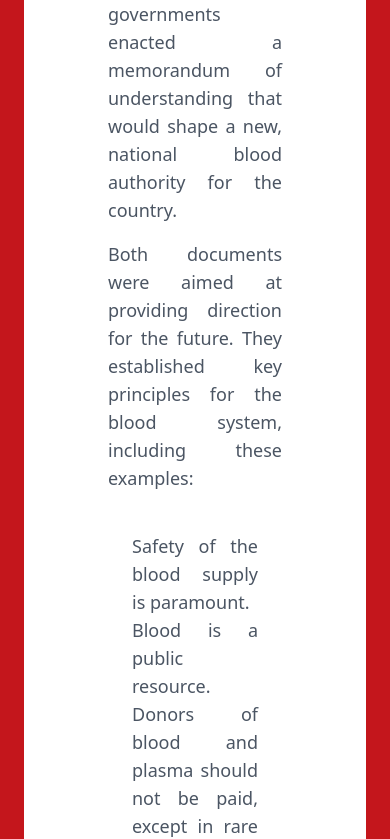
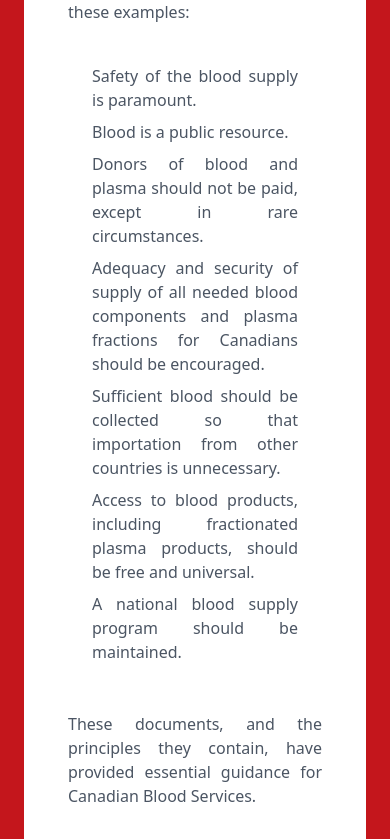
Before and after one commit to team-solvers-kpr/project-cn-blood-service, a React (Create React App) app: page /about-Us in a window 390 px wide. Shown: the part 2707-3546 px from the top of the page. Built offline with nearby package versions, Linux system fonts and the light colour scheme; what tw-elements would draw is missing.

Commit message:
responsive update for who we are

```diff
--- a/src/components/Pages/AboutUs/LastRedPart.js
+++ b/src/components/Pages/AboutUs/LastRedPart.js
@@ -6,22 +6,22 @@
 const LastRedPart = () => {
   return (
     <div className="mb-4  lg:px-16 py-6 " style={{backgroundColor:'#C4161C'}}>
-      <div className="lg:flex p-10">
+      <div className="lg:flex lg:p-10 p-4">
      <div className="lg:px-16">
-     <h1 className="text-3xl font-bold text-justify mb-10 text-gray-100">Our governance</h1>
+     <h1 className="text-3xl font-bold text-justify lg:mb-10 mb-6 text-gray-100">Our governance</h1>
       <p className="text-base  text-justify mb-4 text-gray-100">We function as an independent, not-for-profit organization that operates at arm’s length from government, governed and guided by the principles of accountability, engagement and transparency. Learn more about our governance.</p>
       <div className="flex">
-      <p className="hover:text-gray-300 hover:cursor-pointer text-lg  text-justify mb-4 text-gray-100">Executives and Board of Directors</p>
-      <p className="hover:text-gray-300 hover:cursor-pointer text-base mt-2 ml-1 mb-4 text-gray-100"><FaArrowRight></FaArrowRight></p>
+      <p className="hover:text-gray-300 hover:cursor-pointer lg:text-lg text-base  text-justify lg:mb-4 text-gray-100">Executives and Board of Directors</p>
+      <p className="hover:text-gray-300 hover:cursor-pointer text-base mt-2 ml-1 lg:mb-4 text-gray-100"><FaArrowRight></FaArrowRight></p>
       </div>
       <div className="flex">
-      <p className="hover:text-gray-300 hover:cursor-pointer text-lg  text-justify mb-4 text-gray-100">Board Meetings</p>
+      <p className="hover:text-gray-300 hover:cursor-pointer lg:text-lg text-base  text-justify mb-4 text-gray-100">Board Meetings</p>
       <p className="hover:text-gray-300 hover:cursor-pointer text-base mt-2 ml-1 mb-4 text-gray-100"><FaArrowRight></FaArrowRight></p>
       </div>
      </div>
 
-     <div className="lg:px-16">
-     <p className="lg:text-3xl text-2xl font-bold text-justify mb-10 text-gray-100">Our commitments to Diversity, Equity and Inclusion</p>
+     <div className="lg:px-16 mt-10">
+     <p className="text-3xl  font-bold text-justify mb-10 text-gray-100">Our commitments to Diversity, Equity and Inclusion</p>
       <p className="text-base  text-justify mb-4 text-gray-100">Every day, generous donors across the country make a commitment to help save lives. Our commitment back to you — our donors, recipients, employees, stakeholders, partners, volunteers, and all those who wish to join<strong> Canada’s Lifeline</strong> — is to build and support a national transfusion and transplantation system that is diverse, equitable and inclusive for all.</p>
       <div className="flex">
       <p className="hover:text-gray-300 hover:cursor-pointer text-lg  text-justify mb-4 text-gray-100">Learn more about our commitments to Diversity, Equity and Inclusion</p>
--- a/src/components/Pages/AboutUs/WhoAreWe.js
+++ b/src/components/Pages/AboutUs/WhoAreWe.js
@@ -39,19 +39,19 @@
     <div id="collapseThree" class="accordion-collapse collapse" aria-labelledby="headingThree"
       data-bs-parent="#accordionExample">
       <div class="accordion-body py-4 px-5">
-      <div className="bg-white p-16">
-            <p className="text-lg  text-justify mb-4 text-gray-600">In November of 1997, Justice Horace Krever tabled the final report of the Royal Commission of Inquiry on the Blood System in Canada in the House of Commons. That same year federal, provincial and territorial governments enacted a memorandum of understanding that would shape a new, national blood authority for the country.</p>
-            <p className="text-lg  text-justify mb-4 text-gray-600">Both documents were aimed at providing direction for the future. They established key principles for the blood system, including these examples:</p>
-            <ul className="text-lg  text-justify mb-4 text-gray-600 p-6">
-                <li>Safety of the blood supply is paramount.</li>
-                <li>Blood is a public resource.</li>
-                <li>Donors of blood and plasma should not be paid, except in rare circumstances.</li>
-                <li>Adequacy and security of supply of all needed blood components and plasma fractions for Canadians should be encouraged.</li>
-                <li>Sufficient blood should be collected so that importation from other countries is unnecessary.</li>
-                <li>Access to blood products, including fractionated plasma products, should be free and universal.</li>
-                <li>A national blood supply program should be maintained.</li>
+      <div className="bg-white lg:p-16 p-6">
+            <p className="lg:text-lg text-base  text-justify mb-4 text-gray-600">In November of 1997, Justice Horace Krever tabled the final report of the Royal Commission of Inquiry on the Blood System in Canada in the House of Commons. That same year federal, provincial and territorial governments enacted a memorandum of understanding that would shape a new, national blood authority for the country.</p>
+            <p className="lg:text-lg text-base  text-justify mb-4 text-gray-600">Both documents were aimed at providing direction for the future. They established key principles for the blood system, including these examples:</p>
+            <ul className="lg:text-lg text-base  text-justify mb-4 text-gray-600 p-6">
+                <li className="mb-2">Safety of the blood supply is paramount.</li>
+                <li className="mb-2">Blood is a public resource.</li>
+                <li className="mb-2">Donors of blood and plasma should not be paid, except in rare circumstances.</li>
+                <li className="mb-2">Adequacy and security of supply of all needed blood components and plasma fractions for Canadians should be encouraged.</li>
+                <li className="mb-2">Sufficient blood should be collected so that importation from other countries is unnecessary.</li>
+                <li className="mb-2">Access to blood products, including fractionated plasma products, should be free and universal.</li>
+                <li className="mb-2">A national blood supply program should be maintained.</li>
             </ul>
-            <p className="text-lg  text-justify mb-4 text-gray-600">These documents, and the principles they contain, have provided essential guidance for Canadian Blood Services.</p>
+            <p className="lg:text-lg text-base  text-justify mb-4 text-gray-600">These documents, and the principles they contain, have provided essential guidance for Canadian Blood Services.</p>
         </div>
       </div>
     </div>
```
